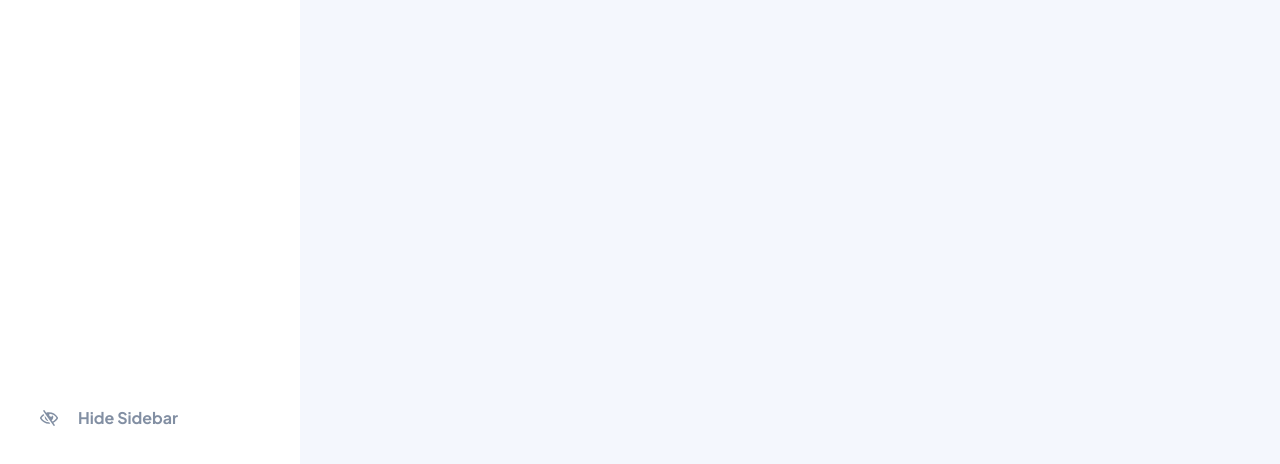
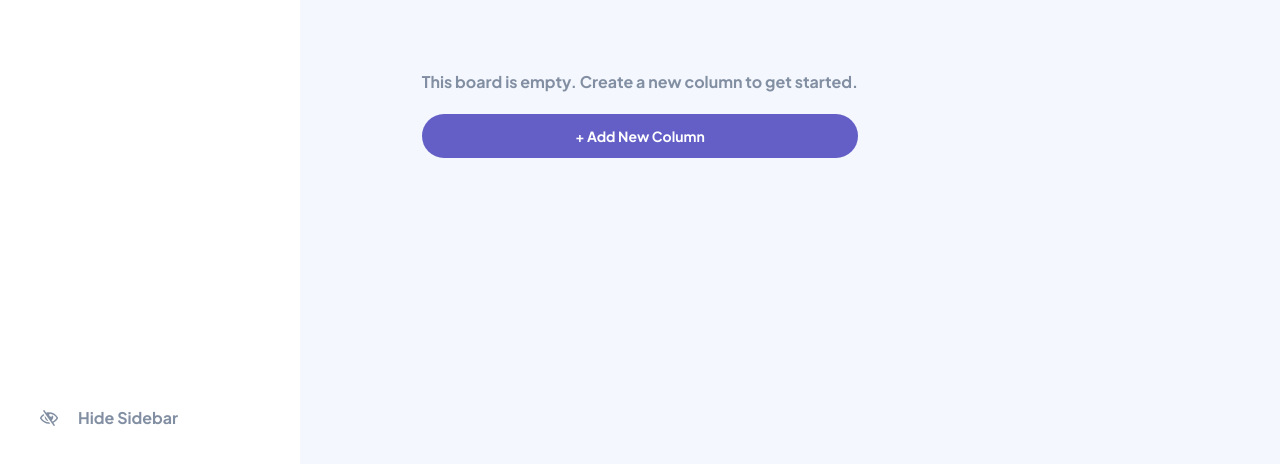
Before and after one commit to SabaPangani/Kanban_task_management_web_app, a Next.js app: page / in a window 1280 px wide. Shown: the part 330-794 px from the top of the page. Built offline with nearby package versions, Linux system fonts and the light colour scheme; no server answers; the database is empty.

Commit message:
update css

```diff
--- a/app/globals.css
+++ b/app/globals.css
@@ -26,3 +26,8 @@ body {
     text-wrap: balance;
   }
 }
+@layer components {
+  .btn-primary {
+    @apply bg-primary text-white hover:bg-primary-light
+  }
+}
--- a/app/page.tsx
+++ b/app/page.tsx
@@ -1,18 +1,21 @@
 import Button from "@/components/Button";
 import Header from "@/components/Header";
+import Board from "@/components/Board";
 import Sidebar from "@/components/Sidebar";
 import { getAllBoard } from "@/lib/db";
 import ModalCreateBoard from "@/ui/modals/ModalCreateBoard";
 import PortalWrapper from "@/ui/modals/PortalWrapper";
 import Image from "next/image";
 
+
 export default async function Home() {
   const data = await getAllBoard();
   return (
     <>
-      <main className="grid grid-cols-[300px_1fr] h-screen">
+      <main className="grid grid-cols-[300px_1fr] grid-rows-2 h-screen">
         <Sidebar data={data!}/>
         <Header />
+        <Board />
       </main>
 
       <PortalWrapper>
--- /dev/null
+++ b/components/Board.tsx
@@ -0,0 +1,10 @@
+import React from 'react'
+import EmptyColumns from './EmptyColumns'
+
+export default function Board() {
+  return (
+    <div className='col-span-2 text-end text-black justify-self-center'>
+      <EmptyColumns />
+    </div>
+  )
+}
--- /dev/null
+++ b/components/Column.tsx
@@ -0,0 +1,5 @@
+import React from "react";
+
+export default function Column() {
+  return <div></div>;
+}
--- /dev/null
+++ b/components/EmptyColumns.tsx
@@ -0,0 +1,11 @@
+import React from "react";
+import Button from "./Button";
+
+export default function EmptyColumns() {
+  return (
+    <div>
+      <p className="text-neutral-lightGray font-bold mb-5">This board is empty. Create a new column to get started.</p>
+      <Button size="L" variant="primary">+ Add New Column</Button>
+    </div>
+  );
+}
```
